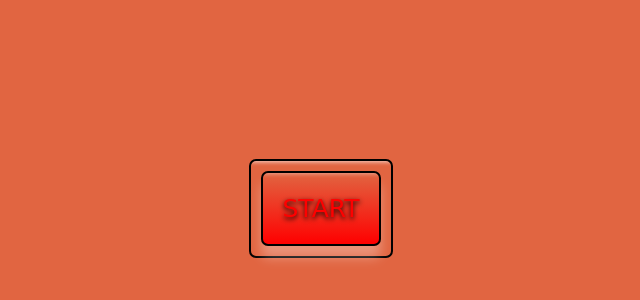
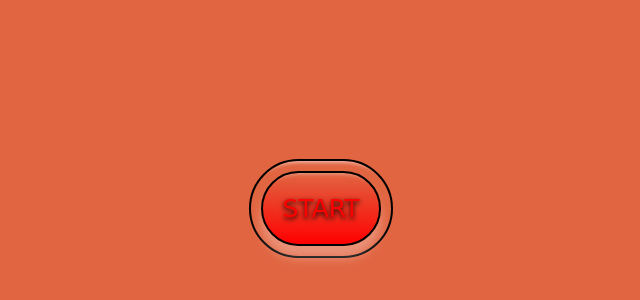
Before and after one commit to asyr01/picinpic, a website: page index.html in a window 1280 px wide. Shown: the part 192-492 px from the top of the page, without its empty margins (319-959 px from the left). Drawn offline with Linux system fonts and the light colour scheme; a web font is replaced by a local one.

Commit message:
final version

```diff
--- a/style.css
+++ b/style.css
@@ -16,7 +16,7 @@ body {
 .button-container {
   border: 2px solid black;
   padding: 10px;
-  border-radius: 7px;
+  border-radius: 50px;
   box-shadow: inset 0 20px 4px -19px rgba(255, 255, 255, 0.7);
 }
 
@@ -31,7 +31,7 @@ button {
   text-shadow: 0 2px 5px #000;
   background: linear-gradient(to bottom, #e16541, #f00);
   border: 2px solid black;
-  border-radius: 7px;
+  border-radius: 50px;
   box-shadow: inset 0 20px 4px -19px rgba(255, 255, 255, 0.4),
     0 12px 12px 0 rgba(255, 255, 255, 0.3);
 }
```
